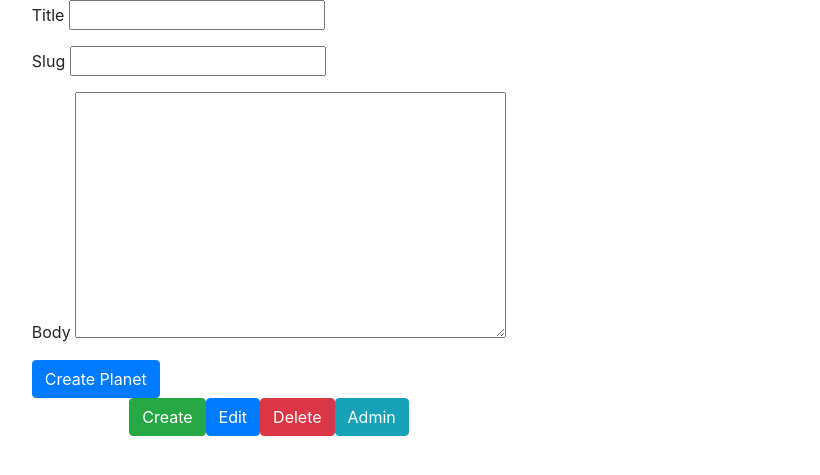
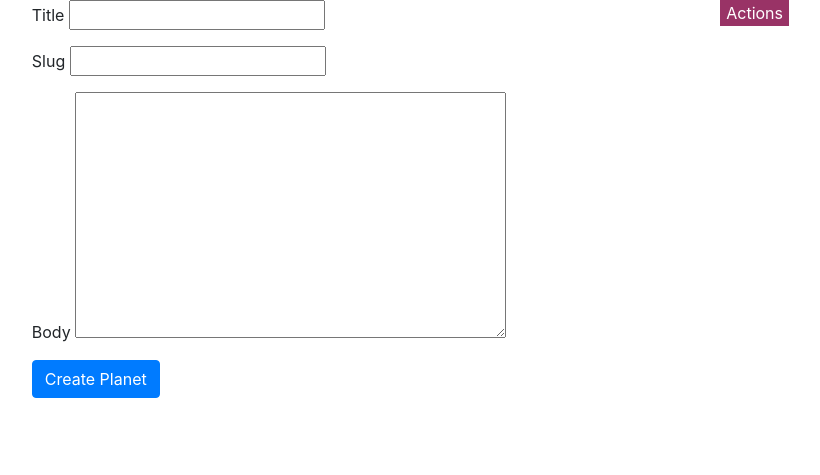
Before and after one commit to Alteyka/Fly-from-Earth, a Django app: page /flyfe/card/create/ in a window 1280 px wide. Shown: the part 54-529 px from the top of the page, without its empty margins (371-1191 px from the left). Run offline with Django 3.2, Linux system fonts and the light colour scheme; a user stored in the database is signed in; some libraries are stand-ins or nearby versions.

Commit message:
Added test version of dropdown button using js

```diff
--- a/flyfe/templates/flyfe/base_flyfe.html
+++ b/flyfe/templates/flyfe/base_flyfe.html
@@ -1,10 +1,13 @@
 {% extends 'base.html' %}
 
 {% block admin-panel %}
-    <div class="row h-50% justify-content-center align-items-center">
-        <a href="{% url 'card_create_url' %}" class="btn btn-success">Create</a>
-        <a href="{{ card.get_update_url }}" class="btn btn-primary">Edit</a>
-        <a href="{{ card.get_delete_url }}" class="btn btn-danger delete">Delete</a>
-        <a href="/admin" class="btn btn-info">Admin</a>
+    <div class="dropdown" style="position: absolute; right: 120px">
+        <button onclick="myFunction()" class="dropbtn">Actions</button>
+        <div id="myDropdown" class="dropdown-content">
+            <a href="{% url 'card_create_url' %}" class="btn btn-success">Create</a>
+            <a href="{{ card.get_update_url }}" class="btn btn-primary">Edit</a>
+            <a href="{{ card.get_delete_url }}" class="btn btn-danger delete">Delete</a>
+            <a href="/admin" class="btn btn-info">Admin</a>
+        </div>
     </div>
 {% endblock %}
--- /dev/null
+++ b/static/css/actions.css
@@ -0,0 +1,43 @@
+/* Dropdown Button */
+.dropbtn {
+  background-color: #993366;
+  color: white;
+  font-size: 16px;
+  border: none;
+  cursor: pointer;
+}
+
+/* Dropdown button on hover & focus */
+.dropbtn:hover, .dropbtn:focus {
+  background-color: #2980B9;
+}
+
+/* The container <div> - needed to position the dropdown content */
+.dropdown {
+  position: relative;
+  display: inline-block;
+}
+
+/* Dropdown Content (Hidden by Default) */
+.dropdown-content {
+  display: none;
+  position: absolute;
+  background-color: #f1f1f1;
+  min-width: 160px;
+  box-shadow: 0px 8px 16px 0px rgba(0,0,0,0.2);
+  z-index: 1;
+}
+
+/* Links inside the dropdown */
+.dropdown-content a {
+  color: black;
+  padding: 12px 16px;
+  text-decoration: none;
+  display: block;
+}
+
+/* Change color of dropdown links on hover */
+.dropdown-content a:hover {background-color: #ddd}
+
+/* Show the dropdown menu (use JS to add this class to the .dropdown-content container when the user clicks on the dropdown button) */
+.show {display:block;}
--- /dev/null
+++ b/static/js/actions.js
@@ -0,0 +1,19 @@
+/* When the user clicks on the button,
+toggle between hiding and showing the dropdown content */
+function myFunction() {
+  document.getElementById("myDropdown").classList.toggle("show");
+}
+
+// Close the dropdown menu if the user clicks outside of it
+window.onclick = function(event) {
+  if (!event.target.matches('.dropbtn')) {
+    var dropdowns = document.getElementsByClassName("dropdown-content");
+    var i;
+    for (i = 0; i < dropdowns.length; i++) {
+      var openDropdown = dropdowns[i];
+      if (openDropdown.classList.contains('show')) {
+        openDropdown.classList.remove('show');
+      }
+    }
+  }
+}
--- a/templates/base.html
+++ b/templates/base.html
@@ -6,16 +6,17 @@
     <meta charset="UTF-8">
     <meta name="viewport" content="width=device-width, initial-scale=1.0">
     <meta http-equiv="X-UA-Compatible" content="ie=edge">
+    <script src="{% static 'js/actions.js' %}"></script>
     <link rel="stylesheet" href="https://maxcdn.bootstrapcdn.com/bootstrap/4.0.0/css/bootstrap.min.css"
           integrity="sha384-Gn5384xqQ1aoWXA+058RXPxPg6fy4IWvTNh0E263XmFcJlSAwiGgFAW/dAiS6JXm" crossorigin="anonymous">
-    <link rel="stylesheet" href="{% static 'css/Styles.css'%}">
+    <link rel="stylesheet" href="{% static 'css/styles.css'%}">
+    <link rel="stylesheet" href="{% static 'css/actions.css'%}">
     <link href="{% static 'images' %}">
     <title>
-        {% block title %}
-
-        {% endblock %}
+        {% block title %}{% endblock %}
     </title>
 </head>
+
 <body>
     <div class="my-bar">
         <nav class="navbar navbar-light" style="background-color: #e3f2fd;">
@@ -31,22 +32,20 @@
                     <a class="btn btn-info" style="position: absolute; right: 20px" href="{% url 'logout_view_url' %}" role="button">Logout</a>
                 {% else %}
                     <a class="btn btn-success mr-3" href="{% url 'start_page_url' %}" role="button">To main</a>
-                 <a class="btn btn-info" style="position: absolute; right: 115px" href="{% url 'login_view_url' %}" role="button">Login</a>
+                    <a class="btn btn-info" style="position: absolute; right: 115px" href="{% url 'login_view_url' %}" role="button">Login</a>
                     <a class="btn btn-info" style="position: absolute; right: 15px" href="{% url 'register_view_url' %}" role="button">Register</a>
                 {% endif %}
             </form>
         </nav>
     </div>
 
+    {% if request.user.is_authenticated and request.user.is_staff %}
+        {% block admin-panel%}{% endblock %}
+    {% endif %}
+
     {% block content %}
         {% csrf_token %}
     {% endblock %}
-
-    {% if request.user.is_authenticated and request.user.is_staff %}
-        <div class="admin-panel align-items-center" style="z-index: 99999999;">
-            {% block admin-panel%}{% endblock %}
-        </div>
-    {% endif %}
 
     <script src="https://code.jquery.com/jquery-3.2.1.slim.min.js" integrity="sha384-KJ3o2DKtIkvYIK3UENzmM7KCkRr/rE9/Qpg6aAZGJwFDMVNA/GpGFF93hXpG5KkN" crossorigin="anonymous"></script>
     <script src="https://cdnjs.cloudflare.com/ajax/libs/popper.js/1.12.9/umd/popper.min.js" integrity="sha384-ApNbgh9B+Y1QKtv3Rn7W3mgPxhU9K/ScQsAP7hUibX39j7fakFPskvXusvfa0b4Q" crossorigin="anonymous"></script>
```
Also changed, not shown: db.sqlite3, static/css/styles.css (renamed from static/css/Styles.css).
